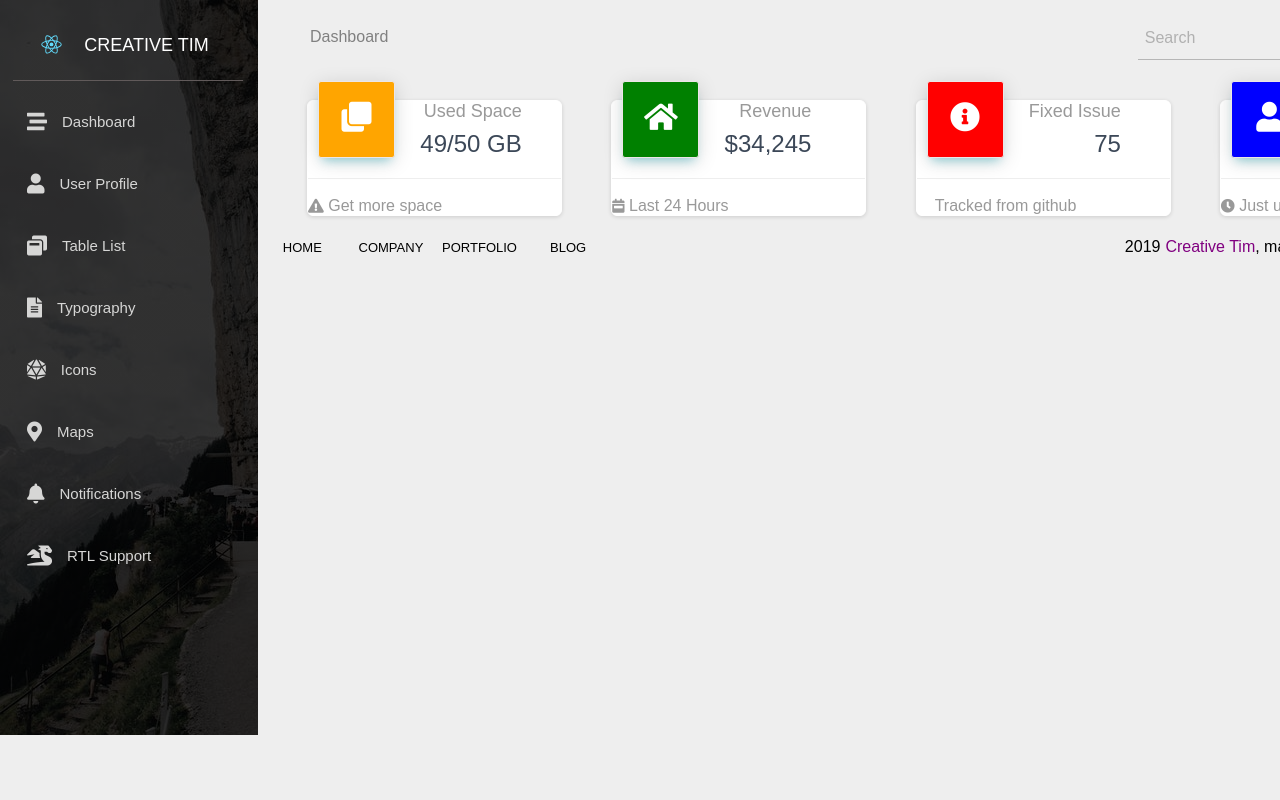
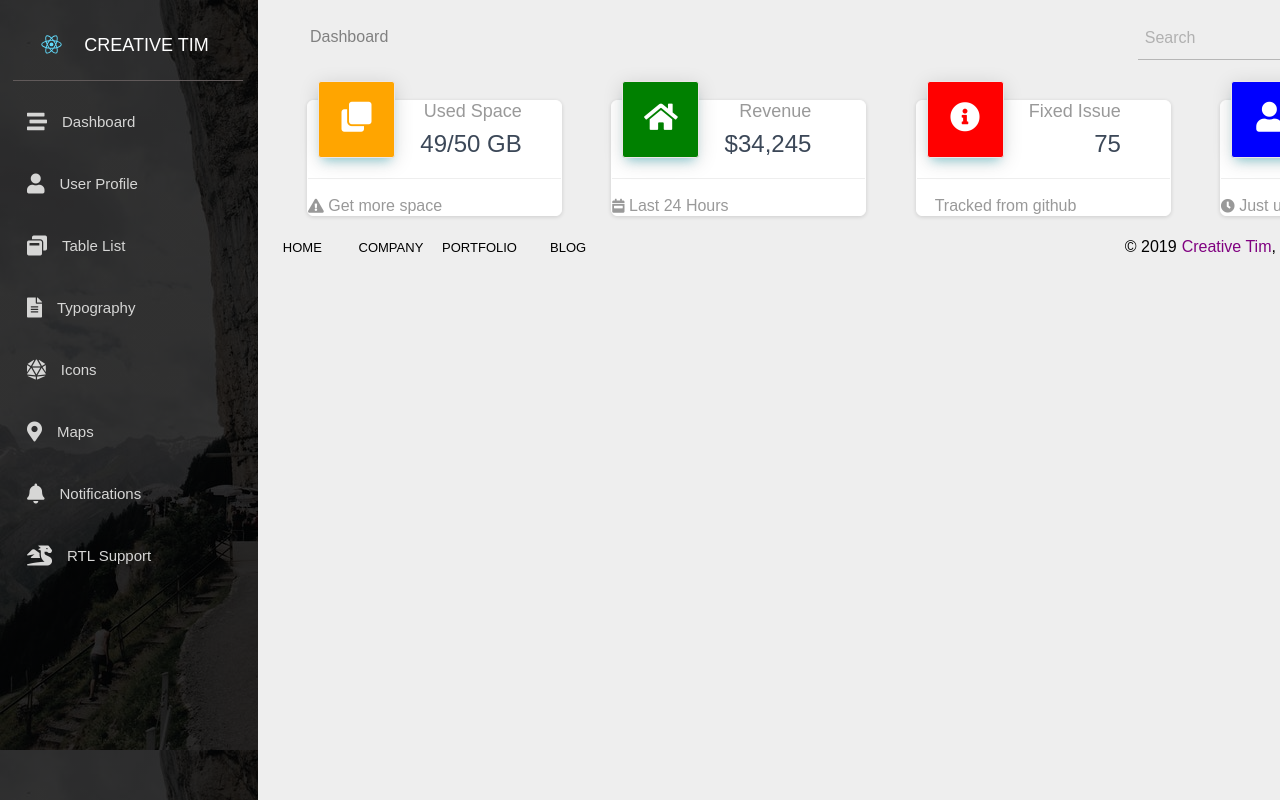
Before and after one commit to dinesh196/business-landing-page, a React (Create React App) app in the folder page/: page / in a window 1280 px wide. Shown: the top 800 px of the page. Built offline with nearby package versions, Linux system fonts and the light colour scheme.

Commit message:
added footer

```diff
--- a/page/src/App.css
+++ b/page/src/App.css
@@ -13,7 +13,7 @@ html{
   background-image: linear-gradient(rgba(0, 0, 0, 0.8), rgba(0, 0, 0, 0.8)), url(img1.jpeg);
   width: 258px;
   position: fixed;
-  height: 735px;
+  height: 100%;
 }
 .Side2{
 	background-color: #eeeeee;
--- a/page/src/App.js
+++ b/page/src/App.js
@@ -16,7 +16,7 @@ class App extends Component {
          </div>
          <div className="Side2">
          <Header/>
-          <CONTAINER/>
+         <CONTAINER/>
          <Footer/>
          </div>
       </div>
--- a/page/src/components/footer.js
+++ b/page/src/components/footer.js
@@ -18,7 +18,7 @@ class Footer extends Component{
 		 return (<div className='footer'>
 			    {this.newButtoon()}
 			    <div className='last'>
-			    <p className='l'>2019</p><p className='light'>Creative Tim</p><p>, made with love for a better web</p>
+			    <p className='l'>&copy; 2019</p><p className='light'>Creative Tim</p><p>, made with love for a better web</p>
 			   </div>
 			   </div>
 		)
```
